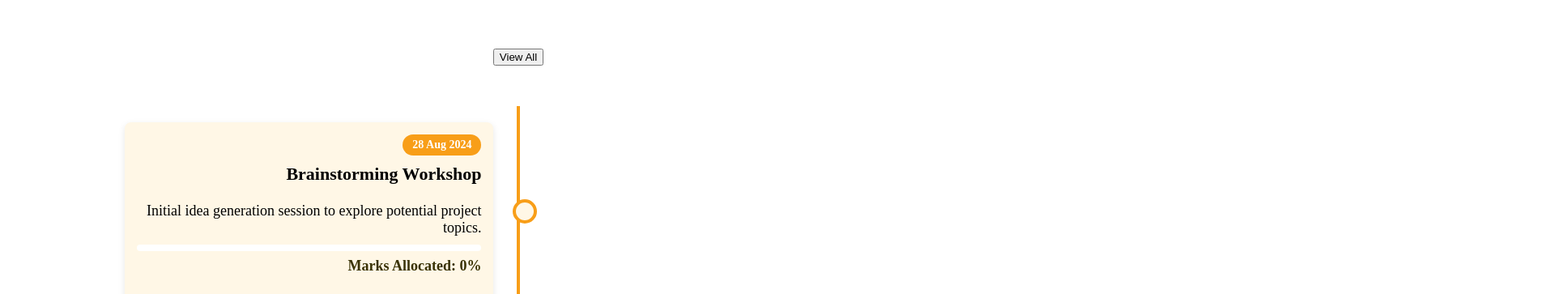
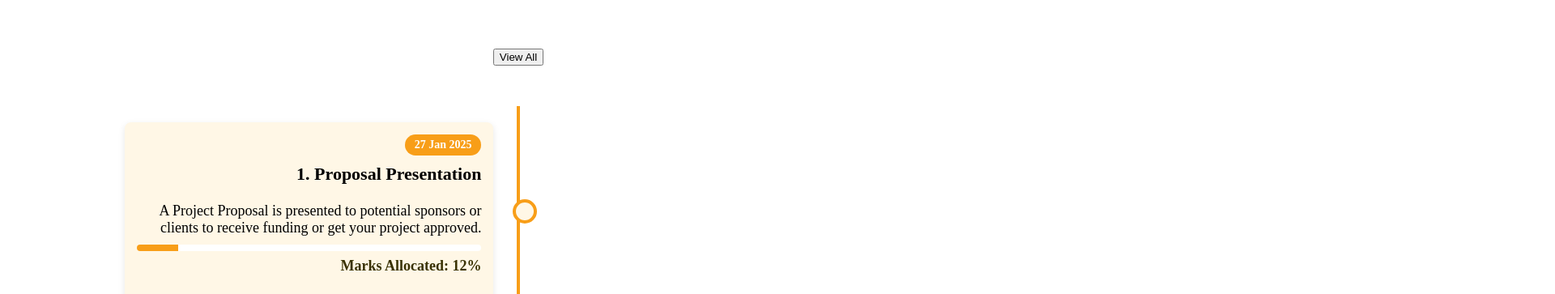
Before and after one commit to Hansanie-Neththasinghe/punchi-pasala, a Next.js app: page / in a window 1280 px wide. Shown: the part 11637-12000 px from the top of the page at 81% size, 1920 px wide, since content can reach past the window. Built offline with nearby package versions, Linux system fonts and the light colour scheme.

Commit message:
Modified the order of the timeline

```diff
--- a/components/sections/Timeline.js
+++ b/components/sections/Timeline.js
@@ -287,38 +287,38 @@ export default function Timeline() {
   const [hoveredIndex, setHoveredIndex] = useState(null);
 
   const timelineData = [
-    {
-      date: "28 Aug 2024",
-      title: "Brainstorming Workshop",
-      desc: "Initial idea generation session to explore potential project topics.",
-      color: "#fff7e6",
-      marks: 0,
-      progressBar: 0,
-    },
-    {
-      date: "6 Oct 2024",
-      title: "Group Registration",
-      desc: "Students form teams and officially register their groups.",
-      color: "#fff7e6",
-      marks: 0,
-      progressBar: 0,
-    },
-    {
-      date: "16-20 Dec 2024",
-      title: "Topic Assessment Form (TAF)",
-      desc: "Submission of topic assessment forms for approval.",
-      color: "#fff7e6",
-      marks: 0,
-      progressBar: 0,
-    },
-    {
-      date: "5 Jan 2025",
-      title: "Project Charter",
-      desc: "Define project scope, objectives, and responsibilities.",
-      color: "#fff7e6",
-      marks: 0,
-      progressBar: 0,
-    },
+    // {
+    //   date: "28 Aug 2024",
+    //   title: "Brainstorming Workshop",
+    //   desc: "Initial idea generation session to explore potential project topics.",
+    //   color: "#fff7e6",
+    //   marks: 0,
+    //   progressBar: 0,
+    // },
+    // {
+    //   date: "6 Oct 2024",
+    //   title: "Group Registration",
+    //   desc: "Students form teams and officially register their groups.",
+    //   color: "#fff7e6",
+    //   marks: 0,
+    //   progressBar: 0,
+    // },
+    // {
+    //   date: "16-20 Dec 2024",
+    //   title: "Topic Assessment Form (TAF)",
+    //   desc: "Submission of topic assessment forms for approval.",
+    //   color: "#fff7e6",
+    //   marks: 0,
+    //   progressBar: 0,
+    // },
+    // {
+    //   date: "5 Jan 2025",
+    //   title: "Project Charter",
+    //   desc: "Define project scope, objectives, and responsibilities.",
+    //   color: "#fff7e6",
+    //   marks: 0,
+    //   progressBar: 0,
+    // },
     {
       date: "27 Jan 2025",
       title: "1. Proposal Presentation",
@@ -352,35 +352,35 @@ export default function Timeline() {
       progressBar: 55,
     },
     {
-      date: "7-9 Apr 2025",
-      title: "5. Website",
+      date: "29 Aug 2025",
+      title: "5. Final Report",
+      desc: "Final Report evalutes the completed project done throughout the year. Marks mentioned below includes marks for Individual & group reports and also Final report.",
+      color: "#fff7e6",
+      marks: 19,
+      progressBar: 74,
+    },
+    {
+      date: "27 Oct 2025",
+      title: "6. Final Presentation & VIVA",
+      desc: "Viva is held individually to assess each members contribution to the project.",
+      color: "#fff7e6",
+      marks: 20,
+      progressBar: 94,
+    },
+    {
+      date: "27 Oct 2025",
+      title: "7. Website",
       desc: "The Website helps to promote our research project and reveals all details related to the project.",
       color: "#fff7e6",
       marks: 2,
-      progressBar: 57,
+      progressBar: 96,
     },
     {
-      date: "7-9 Apr 2025",
-      title: "6. Logbook",
+      date: "31 Oct 2025",
+      title: "8. Logbook",
       desc: "Status of the project is validated through the Logbook. This also includes, Status documents 1 & 2.",
       color: "#fff7e6",
       marks: 4,
-      progressBar: 61,
-    },
-    {
-      date: "7-9 Apr 2025",
-      title: "7. Final Report",
-      desc: "Final Report evalutes the completed project done throughout the year. Marks mentioned below includes marks for Individual & group reports and also Final report.",
-      color: "#fff7e6",
-      marks: 19,
-      progressBar: 80,
-    },
-    {
-      date: "27-28 Oct 2025",
-      title: "8. Final Presentation & VIVA",
-      desc: "Viva is held individually to assess each members contribution to the project.",
-      color: "#fff7e6",
-      marks: 20,
       progressBar: 100,
     },
   ];
```
